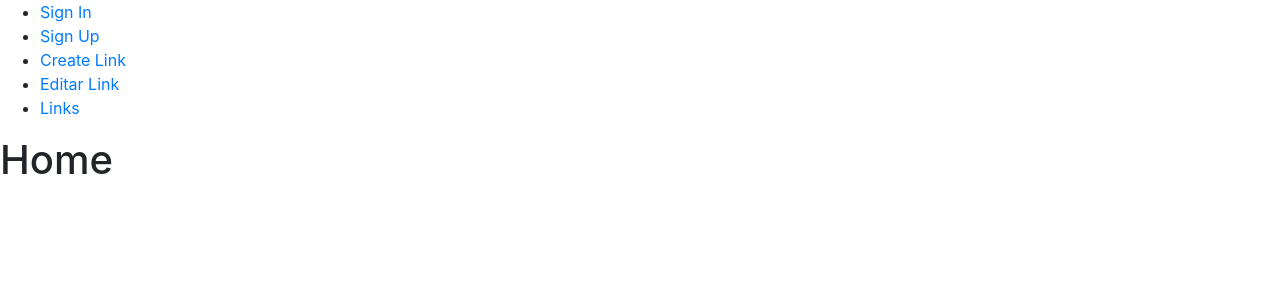
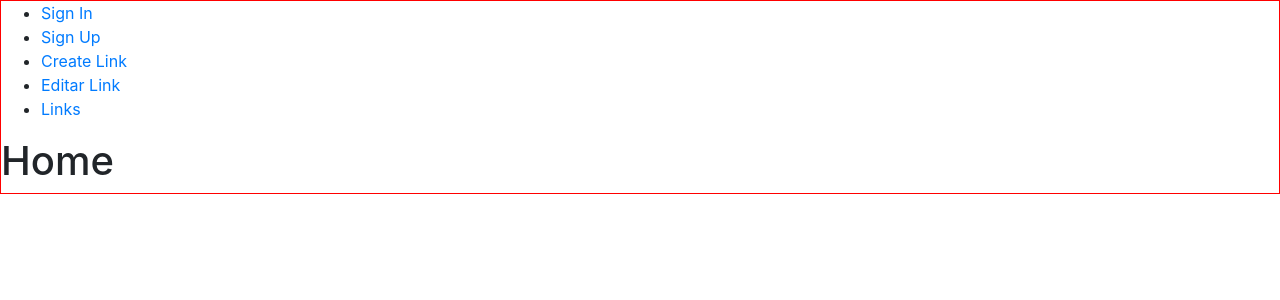
Before and after one commit to matheusregis/LinksController, a React (Create React App) app in the folder front-end/: page / in a window 1280 px wide. Shown: the top 300 px of the page. Built offline with nearby package versions, Linux system fonts and the light colour scheme.

Commit message:
Installed Sass

```diff
--- a/front-end/package.json
+++ b/front-end/package.json
@@ -32,5 +32,8 @@
       "last 1 firefox version",
       "last 1 safari version"
     ]
+  },
+  "devDependencies": {
+    "node-sass": "^4.14.1"
   }
 }
--- a/front-end/src/index.js
+++ b/front-end/src/index.js
@@ -3,6 +3,6 @@
 
 import App from './App'
 
-import 'bootstrap/dist/css/bootstrap.min.css'
+import './main.scss'
 
 ReactDOM.render(<App />, document.getElementById('root'))
--- /dev/null
+++ b/front-end/src/main.scss
@@ -0,0 +1,5 @@
+@import 'node_modules/bootstrap/scss/bootstrap.scss';
+
+body {
+    border: solid 1px red;
+}
```
Also changed, not shown: 1 other file (tests, documents, lock files or other folders).
